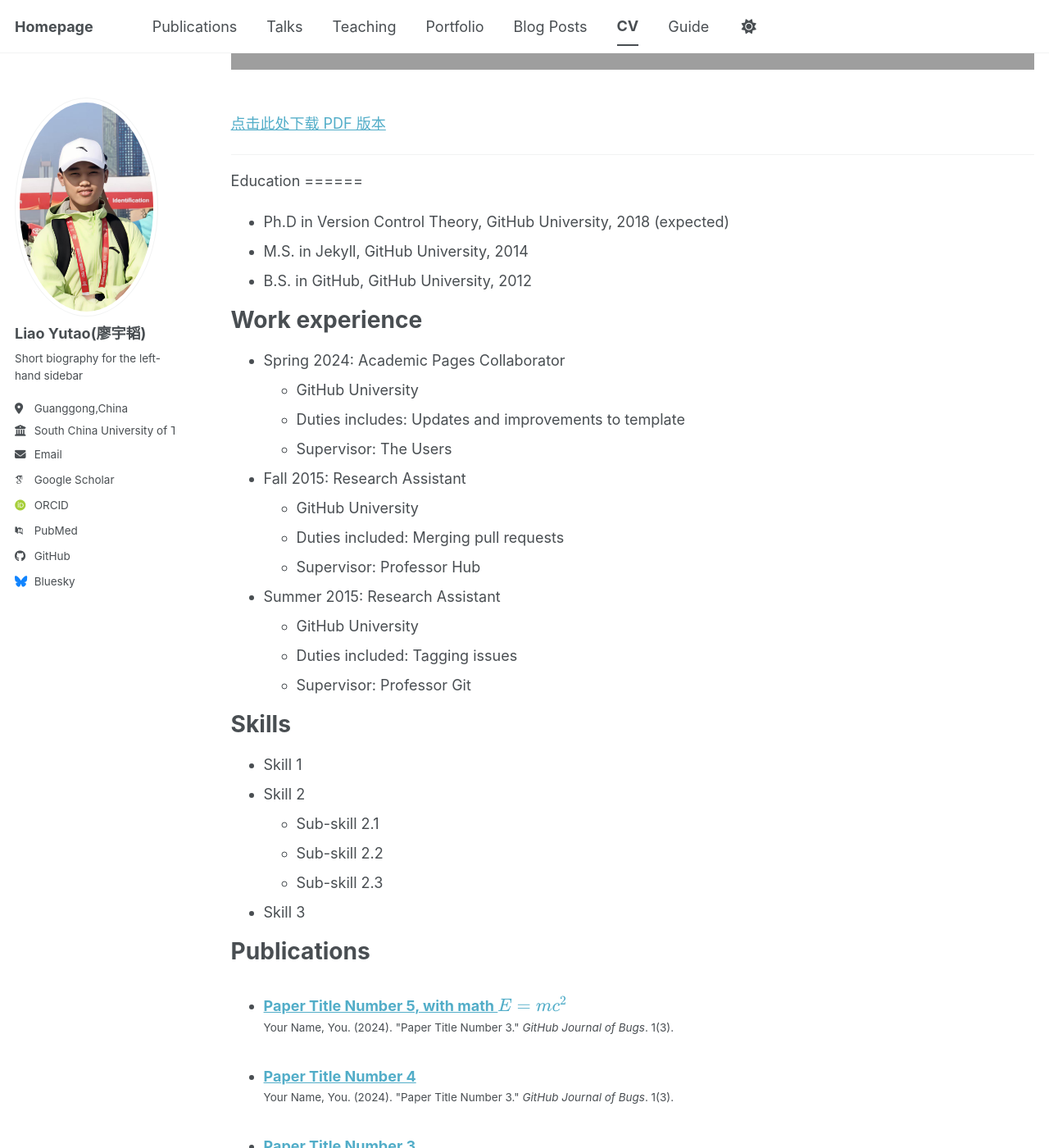
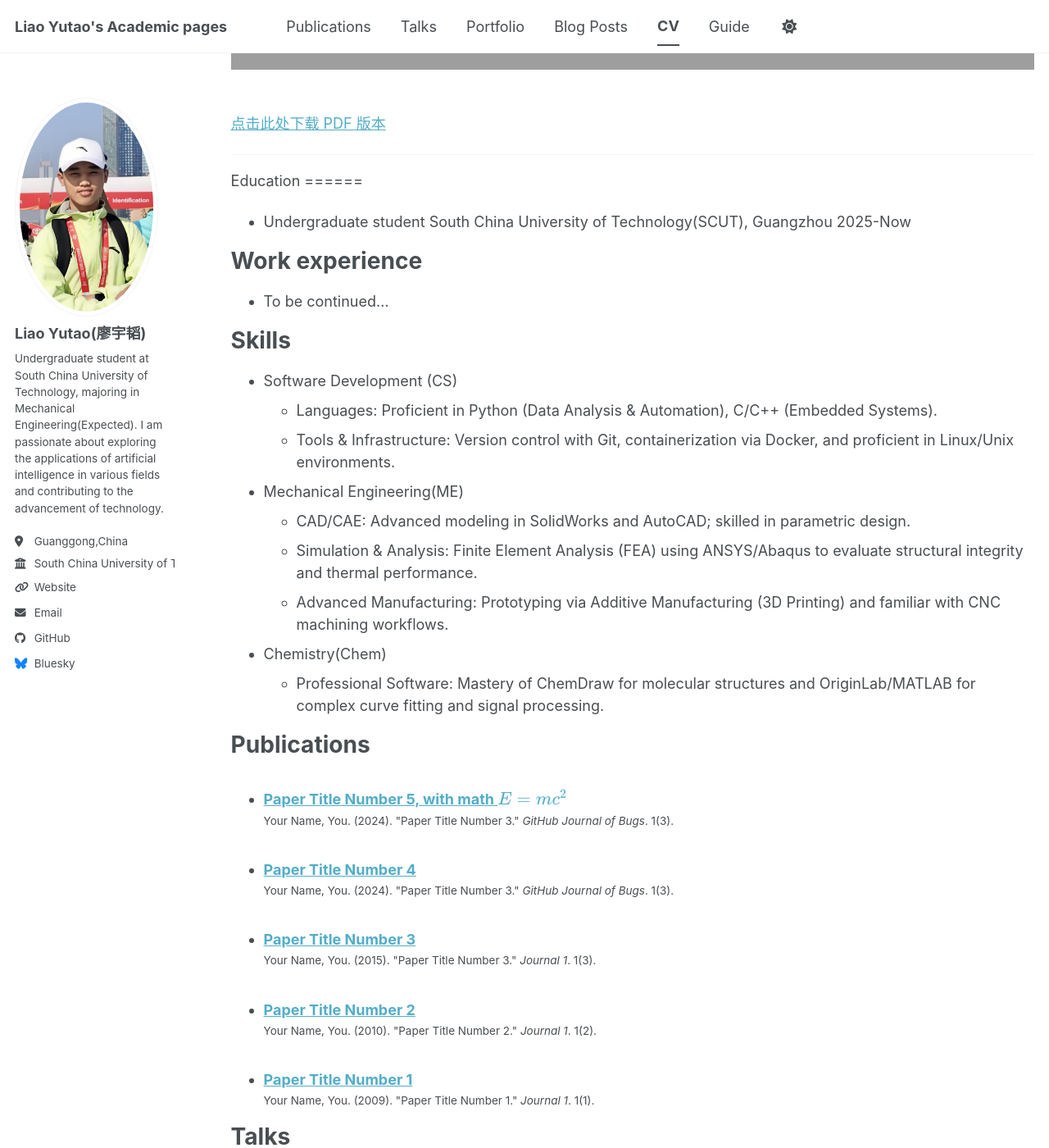
Before and after one commit to LiaoYutao1013/LiaoYutao1013.github.io, a Jekyll site: the page built from _pages/cv.md, in a window 1280 px wide and 1400 px high, scrolled down 927 px. Shown: the whole window at 82% size. Built offline with Jekyll 4.4.1, drawn with Linux system fonts in a browser that asks for light colours; some web fonts are replaced; a script bundle is joined from its source files by our own code; library files that are not in the unit come from our copies; some of the changed text lies outside the part shown.

Commit message:
Update site metadata, CV, talks and teaching
Revise site and author metadata (site title, bio, contact links) and comment out unused academic links. Update CV content: replace placeholder education/work entries with current undergraduate details, expand skills, remove the teaching section from the CV, and clean up service text. Remove several outdated talk posts and add a new seminar entry ("The molecules that changed the world", 2025-11-06). Hide teaching from the main navigation and mark existing teaching posts as unpublished (published: false) to keep them out of public listings until ready.

```diff
--- a/_config.yml
+++ b/_config.yml
@@ -9,7 +9,7 @@
 # Basic Site Settings
 locale                   : "zh_CN"
 site_theme               : "default" # The available themes options are "default", "air", "sunrise", "mint", "dirt" and "contrast"
-title                    : "Homepage"
+title                    : "Liao Yutao's Academic pages" # Update this with the title of your site, this is the default if not overridden by a page
 title_separator          : "-"
 name                     : &name "Liao Yutao"
 description              : &description "Your Name's academic portfolio"   # Update this with a general description of your site, this is the default if not overridden by a page
@@ -26,22 +26,22 @@ author:
   avatar           : "My_Selfish.jpg"
   name             : "Liao Yutao(廖宇韬)"
   pronouns         : " "
-  bio              : "Short biography for the left-hand sidebar"
+  bio              : "Undergraduate student at South China University of Technology, majoring in Mechanical Engineering(Expected). I am passionate about exploring the applications of artificial intelligence in various fields and contributing to the advancement of technology."
   location         : "Guanggong,China"
   employer         : "South China University of Technology"
-  uri              : # URL
+  uri              : "www.scut.edu.cn"
   email            : "bcliaoyutao@mail.scut.edu.cn"
 
   # Academic websites
   academia         : # URL
   arxiv            : # URL - Update with the correct link to your profile
-  googlescholar    : "https://scholar.google.com/citations?user=PS_CX0AAAAAJ"
+  googlescholar    : #"https://scholar.google.com/citations?user=PS_CX0AAAAAJ"
   inspire-hep      : # URL
   impactstory      : # URL
-  orcid            : "https://orcid.org/yourorcidurl"
+  orcid            : #"https://orcid.org/yourorcidurl"
   semantic         : # URL
   ssrn             : # URL
-  pubmed           : "https://www.ncbi.nlm.nih.gov/pubmed/?term=john+snow"
+  pubmed           : #"https://www.ncbi.nlm.nih.gov/pubmed/?term=john+snow"
   researchgate     : # URL
   scopus           : # URL
   zotero           : # URL
--- a/_data/navigation.yml
+++ b/_data/navigation.yml
@@ -14,8 +14,8 @@ main:
   - title: "Talks"
     url: /talks/
 
-  - title: "Teaching"
-    url: /teaching/
+  #- title: "Teaching"
+  #  url: /teaching/
 
   - title: "Portfolio"
     url: /portfolio/
--- a/_pages/cv.md
+++ b/_pages/cv.md
@@ -20,35 +20,24 @@ redirect_from:
 ---
 Education
 ======
-* Ph.D in Version Control Theory, GitHub University, 2018 (expected)
-* M.S. in Jekyll, GitHub University, 2014
-* B.S. in GitHub, GitHub University, 2012
+* Undergraduate student South China University of Technology(SCUT), Guangzhou 2025-Now
+
 
 Work experience
 ======
-* Spring 2024: Academic Pages Collaborator
-  * GitHub University
-  * Duties includes: Updates and improvements to template
-  * Supervisor: The Users
-
-* Fall 2015: Research Assistant
-  * GitHub University
-  * Duties included: Merging pull requests
-  * Supervisor: Professor Hub
-
-* Summer 2015: Research Assistant
-  * GitHub University
-  * Duties included: Tagging issues
-  * Supervisor: Professor Git
+* To be continued...
 
 Skills
 ======
-* Skill 1
-* Skill 2
-  * Sub-skill 2.1
-  * Sub-skill 2.2
-  * Sub-skill 2.3
-* Skill 3
+* Software Development (CS)
+  * Languages: Proficient in Python (Data Analysis & Automation), C/C++ (Embedded Systems).
+  * Tools & Infrastructure: Version control with Git, containerization via Docker, and proficient in Linux/Unix environments.
+* Mechanical Engineering(ME)
+  * CAD/CAE: Advanced modeling in SolidWorks and AutoCAD; skilled in parametric design.
+  * Simulation & Analysis: Finite Element Analysis (FEA) using ANSYS/Abaqus to evaluate structural integrity and thermal performance.
+  * Advanced Manufacturing: Prototyping via Additive Manufacturing (3D Printing) and familiar with CNC machining workflows.
+* Chemistry(Chem)
+  * Professional Software: Mastery of ChemDraw for molecular structures and OriginLab/MATLAB for complex curve fitting and signal processing.
 
 Publications
 ======
@@ -62,12 +51,7 @@ Talks
     {% include archive-single-talk-cv.html  %}
   {% endfor %}</ul>
 
-Teaching
-======
-  <ul>{% for post in site.teaching reversed %}
-    {% include archive-single-cv.html %}
-  {% endfor %}</ul>
 
 Service and leadership
 ======
-* Currently signed in to 43 different slack teams
+* To be continued...
```
Also changed, not shown: _talks/2012-03-01-talk-1.md (deleted, +0 -11 lines), _talks/2013-03-01-tutorial-1.md (deleted, +0 -13 lines), _talks/2014-02-01-talk-2.md (deleted, +0 -13 lines), _talks/2014-03-01-talk-3.md (deleted, +0 -11 lines), _talks/2025-11-06-organic-synthesis.md (added, +20 -0 lines), _teaching/2014-spring-teaching-1.md (+1 -0 lines), _teaching/2015-spring-teaching-2.md (+1 -0 lines).
